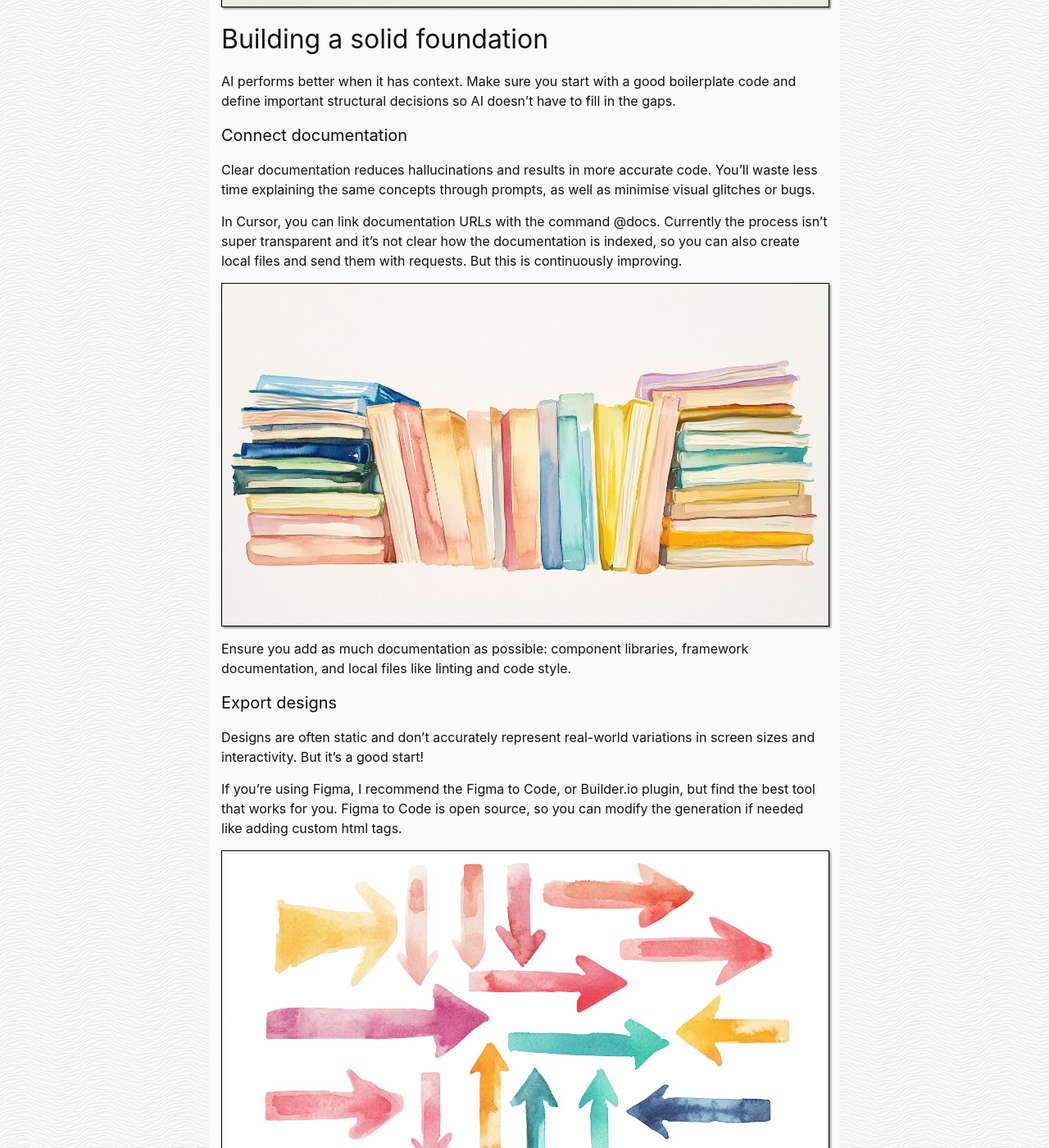
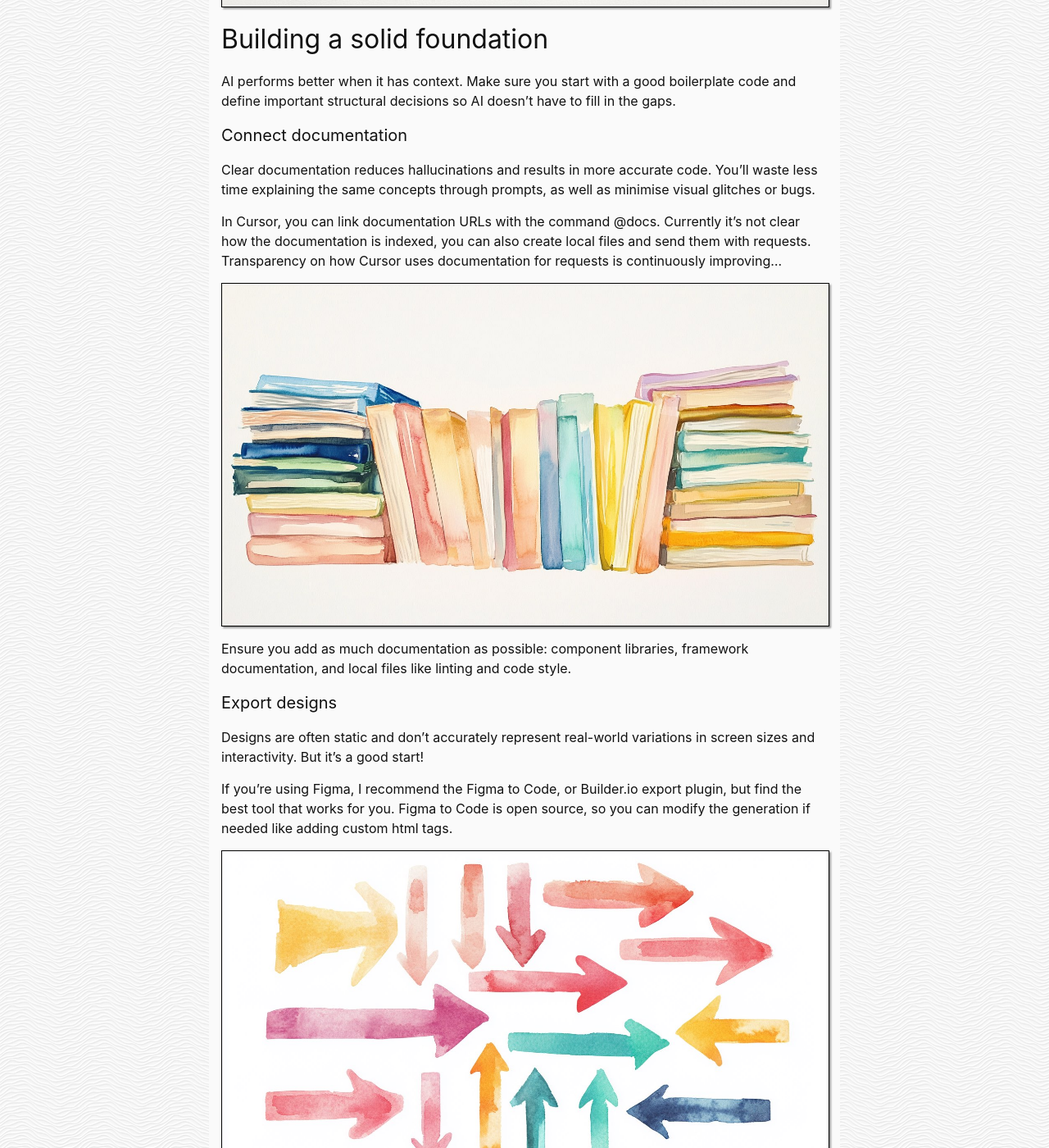
Before and after one commit to SimonHFrost/jekyll_blog, a Jekyll site: the page built from _posts/2025-06-09-ai-code-generation.md, in a window 1280 px wide and 1400 px high, scrolled down 717 px. Shown: the whole window at 82% size. Built offline with Jekyll 4.4.1, drawn with Linux system fonts in a browser that asks for light colours; some of the changed text lies outside the part shown.

Commit message:
Update description

```diff
--- a/_posts/2025-06-09-ai-code-generation.md
+++ b/_posts/2025-06-09-ai-code-generation.md
@@ -66,24 +66,21 @@ AI performs better when it has context. Make sure you start with a good boilerpl
 
 Clear documentation reduces hallucinations and results in more accurate code. You'll waste less time explaining the same concepts through prompts, as well as minimise visual glitches or bugs.
 
-In Cursor, you can link documentation URLs with the command @docs. Currently the process isn't super transparent and it's not clear how the documentation is indexed, so you can also create local files and send them with requests. But this is continuously improving.
+In Cursor, you can link documentation URLs with the command @docs. Currently it's not clear how the documentation is indexed, you can also create local files and send them with requests. Transparency on how Cursor uses documentation for requests is continuously improving...
 
 ![Documentation](/assets/ai-code-generation/documentation.jpg)
 
 Ensure you add as much documentation as possible: component libraries, framework documentation, and local files like linting and code style.
 
-
-
 #### Export designs
 
 Designs are often static and don't accurately represent real-world variations in screen sizes and interactivity. But it's a good start!
 
-If you're using Figma, I recommend the Figma to Code, or Builder.io plugin, but find the best tool that works for you. Figma to Code is open source, so you can modify the generation if needed like adding custom html tags.
+If you're using Figma, I recommend the Figma to Code, or Builder.io export plugin, but find the best tool that works for you. Figma to Code is open source, so you can modify the generation if needed like adding custom html tags.
 
 ![Arrows](/assets/ai-code-generation/arrows.jpg)
 
-The exported code won't be perfect so take your time molding it to your needs and style, AI will be using it as an example frequently in the future!
-
+Technology isn't quite there yet, so exported code won't be perfect. Take your time molding it to your needs and style, AI will be using it as an example frequently in the future!
 
 ## Chat it Out!
 
@@ -96,7 +93,6 @@ Give AI less chance to get things wrong and use git commits as 'save points'. It
 ![Talking](/assets/ai-code-generation/talking.jpg)
 
 It's time to level up your prompt engineering! Take time to be terse and provide references. Screenshots are amazing for inserting copy without even having to copy paste, they can also serve to communicate design terminology you might not know.
-
 
 Mentioning existing components that the AI can use as a template is essential for making sure you have a consistent codebase.
 
@@ -114,7 +110,7 @@ Or you know… just vibe it out. It's your choice dude.
 
 ## Conclusion
 
-AI is a powerful code generation tool, but it's far from being a one button-press solution.
+AI is a perfect use case for generating code from wireframes, but it's far from being a one button-press solution.
 
 For best results, start slowly to make sure that AI has high quality examples as you collaboratively chat it out. Keep changes small, and leverage existing tools like git for 'save points' and automated quality checks like linting to make sure your code base stays healthy.
 
```
